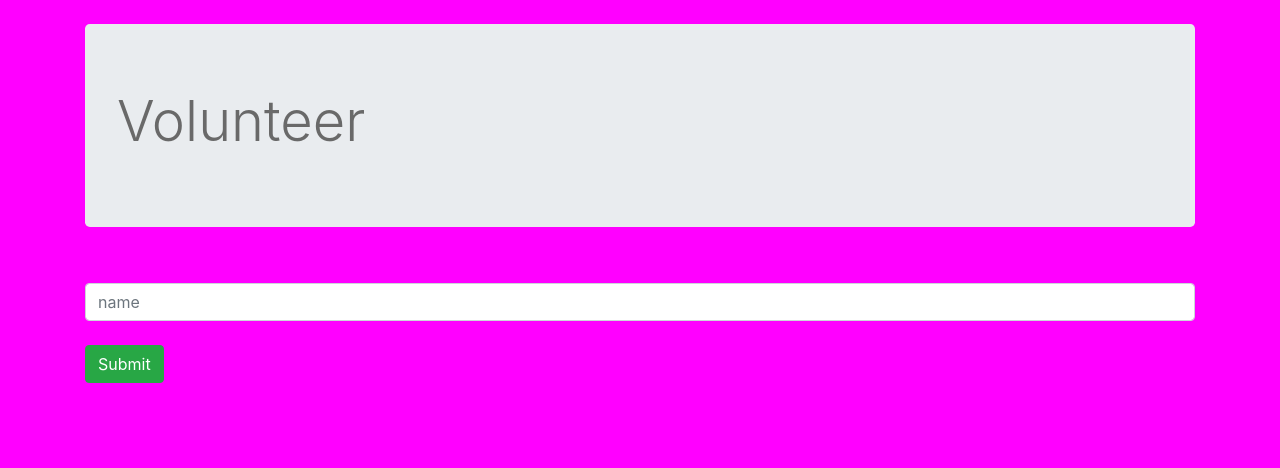
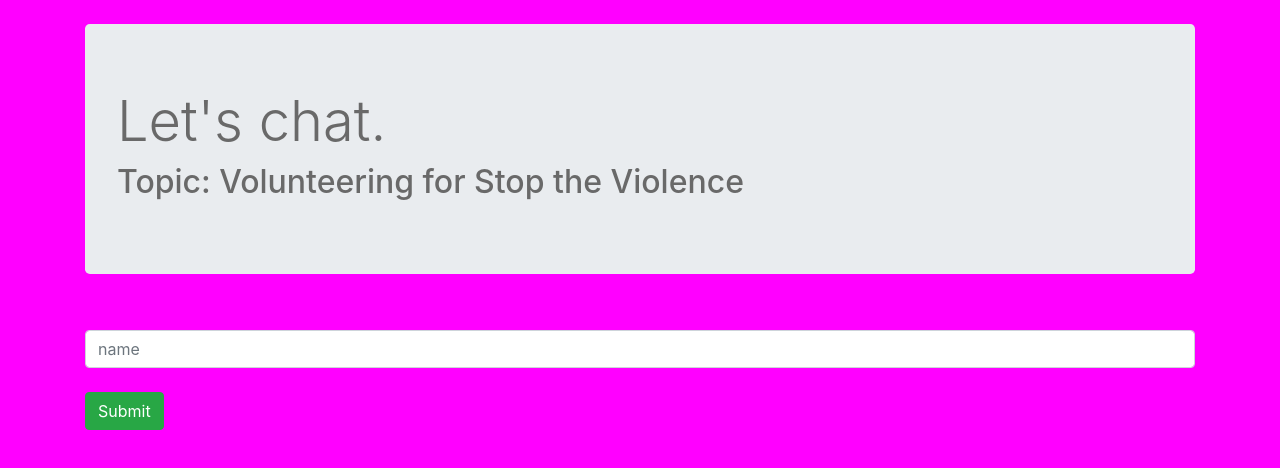
Before and after one commit to aguhob/chatbox, a website: page index.html in a window 1280 px wide. Drawn offline with Linux system fonts and the light colour scheme.

Commit message:
revised index.html

```diff
--- a/index.html
+++ b/index.html
@@ -34,7 +34,8 @@
     <div class="container">
         <br>
         <div class="jumbotron">
-            <h1 class="display-4">Volunteer</h1>
+            <h1 class="display-4">Let's chat.</h1>
+            <h2>Topic: Volunteering for Stop the Violence</h2>
         </div>
         <br>
         <input class='form-control' placeholder="name">
```
